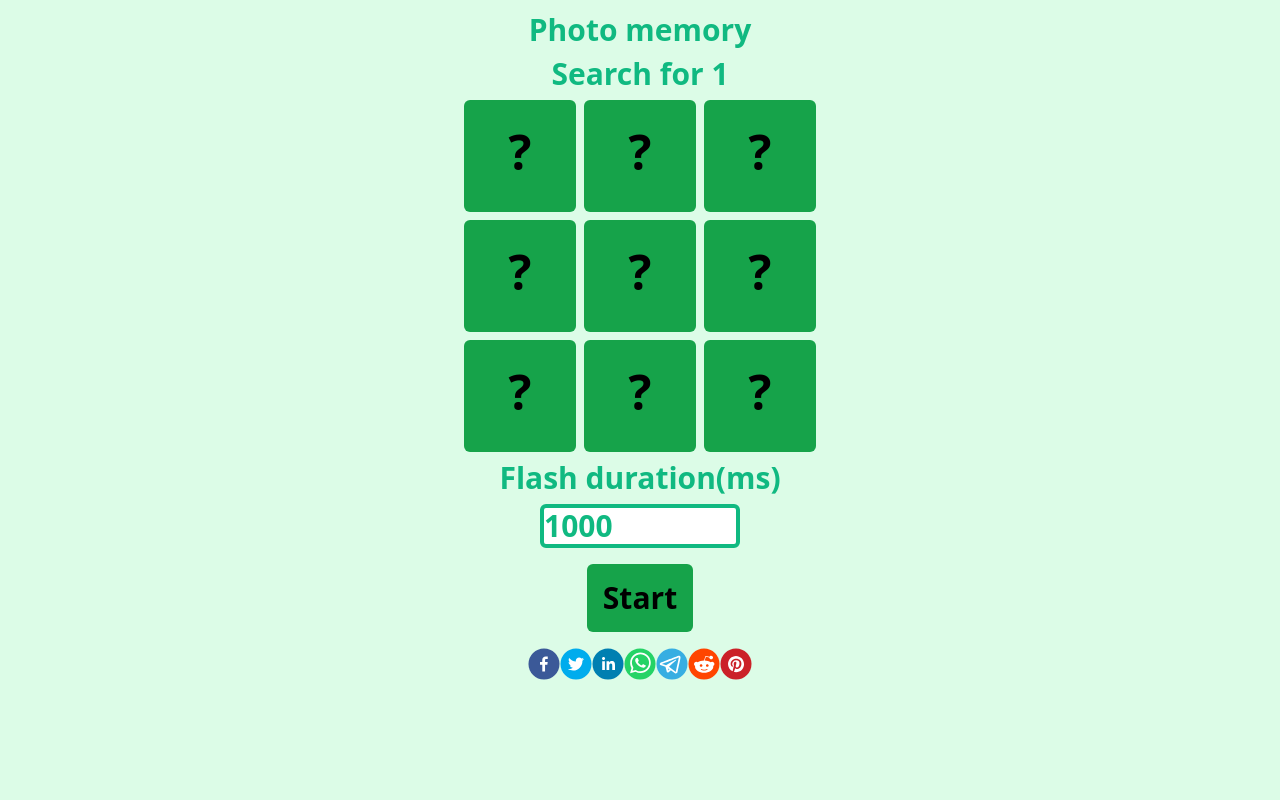
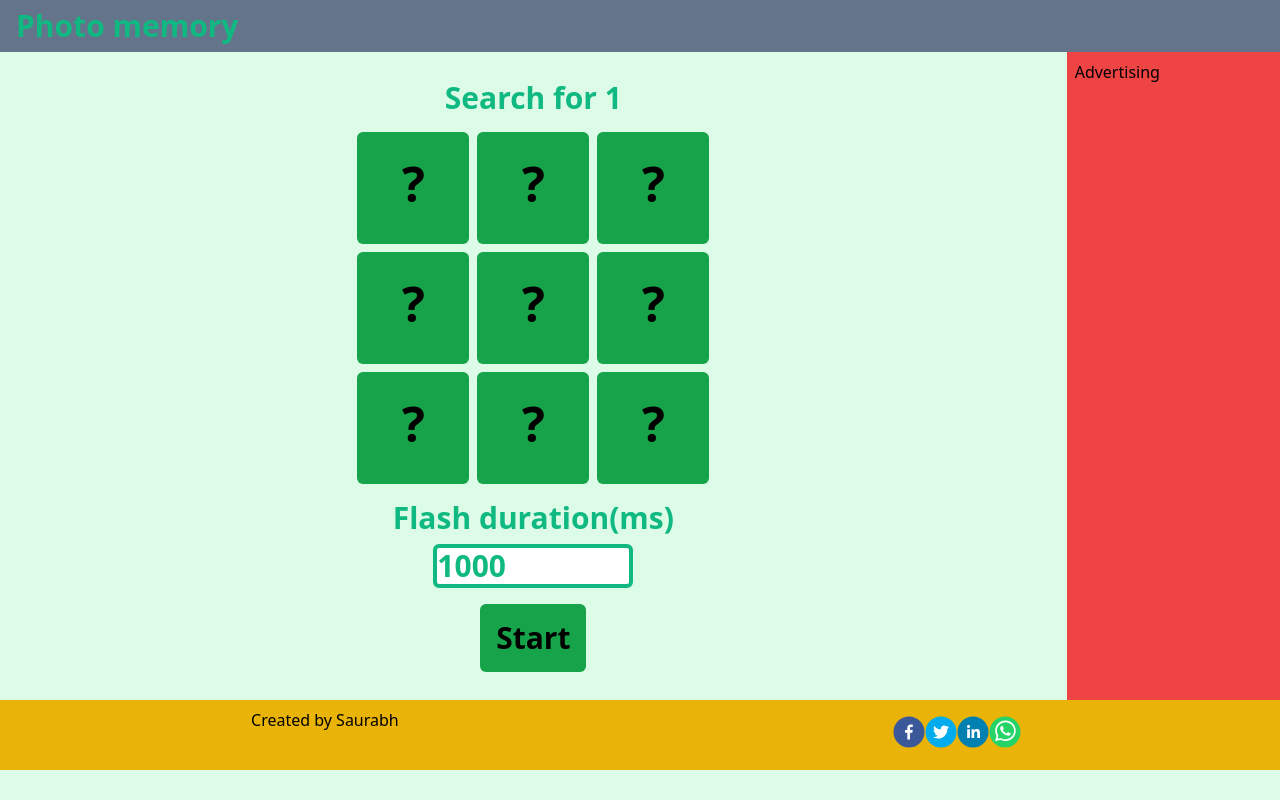
Before and after one commit to saurabhp75/board-game, a React (Vite) app: page / in a window 1280 px wide. Built offline with nearby package versions, Linux system fonts and the light colour scheme.

Commit message:
Change app layout

```diff
--- a/src/App.jsx
+++ b/src/App.jsx
@@ -1,9 +1,26 @@
 import Board from "./board/Board";
+import SocialShare from "./board/SocialShare.jsx";
 
 function App() {
   return (
-    <div>
-      <Board />
+    <div className="grid grid-cols-12">
+      <header className="col-span-12 bg-slate-500 py-2 px-4 text-3xl font-bold text-emerald-500">
+        Photo memory
+      </header>
+      <div className="col-span-12 p-2 sm:col-span-10">
+        <Board />
+      </div>
+      <div className="col-span-12 bg-red-500 p-2 sm:col-span-2">
+        Advertising
+      </div>
+      <footer className="col-span-12 bg-yellow-500 p-2">
+        <div className="flex justify-around">
+          <div>Created by Saurabh</div>
+          <div>
+            <SocialShare />
+          </div>
+        </div>
+      </footer>
     </div>
   );
 }
--- a/src/board/Board.jsx
+++ b/src/board/Board.jsx
@@ -56,7 +56,7 @@ function CustomButton({ resetBoard }) {
       onClick={handleClick}
       className={`${
         effect && "animate-wiggle"
-      } mt-2 mb-2 rounded-md bg-green-600 p-4 text-3xl font-bold hover:scale-90 hover:bg-green-400`}
+      } m-2 rounded-md bg-green-600 p-4 text-3xl font-bold hover:scale-90 hover:bg-green-400`}
       onAnimationEnd={() => setEffect(false)}
     >
       Start
@@ -82,13 +82,13 @@ const Board = () => {
   return (
     <>
       <div className="font-san mx-3 my-3 flex flex-col items-center">
-        <div className="mb-2 text-3xl font-bold text-emerald-500">
+        {/* <div className="m-2 text-3xl font-bold text-emerald-500">
           Photo memory
-        </div>
-        <div className="mb-2 text-3xl font-bold text-emerald-500">
+        </div> */}
+        <div className="m-2 text-3xl font-bold text-emerald-500">
           {boardState.won ? "You win!" : `Search for ${boardState.searchNum}`}
         </div>
-        <div className="grid grid-cols-cell grid-rows-cell gap-2">
+        <div className="m-2 grid grid-cols-cell grid-rows-cell gap-2">
           <Cell
             num={boardState.board[0]}
             boardState={boardState}
@@ -137,7 +137,7 @@ const Board = () => {
         </div>
         <Duration boardState={boardState} boardDispatch={boardDispatch} />
         <CustomButton resetBoard={resetBoard} />
-        <SocialShare />
+        {/* <SocialShare /> */}
       </div>
     </>
   );
--- a/src/board/Duration.jsx
+++ b/src/board/Duration.jsx
@@ -10,7 +10,7 @@ function Duration({ boardState, boardDispatch }) {
     <>
       <label
         htmlFor="duration"
-        className="mt-2 mb-2 text-3xl font-bold text-emerald-500"
+        className="m-2 text-3xl font-bold text-emerald-500"
       >
         Flash duration(ms)
       </label>
--- a/src/board/SocialShare.jsx
+++ b/src/board/SocialShare.jsx
@@ -21,7 +21,7 @@ import React from "react";
 
 function SocialShare() {
   return (
-    <div className="mb-2, mt-2 flex">
+    <div className="m-2 flex">
       <div>
         <FacebookShareButton url={"https://calm-praline-8ccca9.netlify.app/"}>
           <FacebookIcon size={32} round />
@@ -46,7 +46,7 @@ function SocialShare() {
           <WhatsappIcon size={32} round />
         </WhatsappShareButton>
       </div>
-      <div>
+      {/* <div>
         <TelegramShareButton url={"https://calm-praline-8ccca9.netlify.app/"}>
           <TelegramIcon size={32} round />
         </TelegramShareButton>
@@ -60,7 +60,7 @@ function SocialShare() {
         <PinterestShareButton url={"https://calm-praline-8ccca9.netlify.app/"}>
           <PinterestIcon size={32} round />
         </PinterestShareButton>
-      </div>
+      </div> */}
     </div>
   );
 }
```
